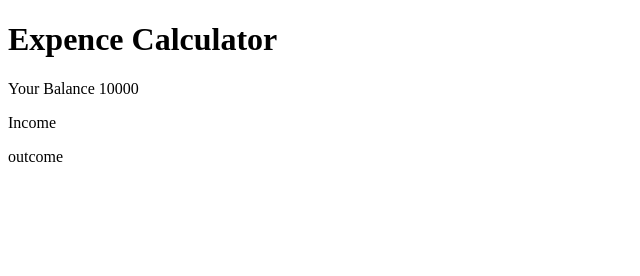
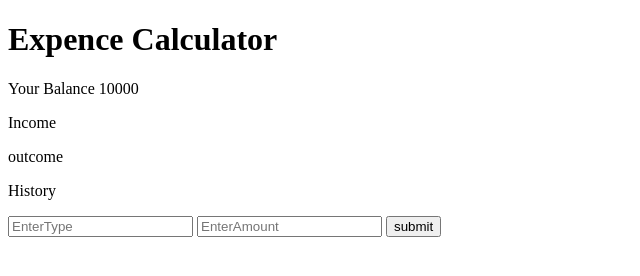
Before and after one commit to ArunprakashLfs/expence-Tracker, a plain HTML site: page index.html in a window 1280 px wide. Shown: the whole page, without its empty margins (0-640 px from the left). Drawn offline with Linux system fonts and the light colour scheme.

Commit message:
added full html

```diff
--- a/index.html
+++ b/index.html
@@ -20,6 +20,17 @@
         <div class="income-outcome-container">
             <p class="outcome-text">outcome<span class="outcome-value" id="outcome-value"></span></p>
         </div>
+        <div class="output" id="output">
+            <p class="output-text">History</p>
+            <ul class="output-value" id="output-value">
+
+            </ul>
+        </div>
+        <div class="input-container" id="input-container">
+            <input type="text" class="input" id="input" placeholder="EnterType">
+            <input type="number" name="Amount" id="number" class="number" placeholder="EnterAmount">
+            <input type="button" value="submit" id="submit">
+        </div>
     </main>
     <script src="./script.js"></script>
 </body>
```
